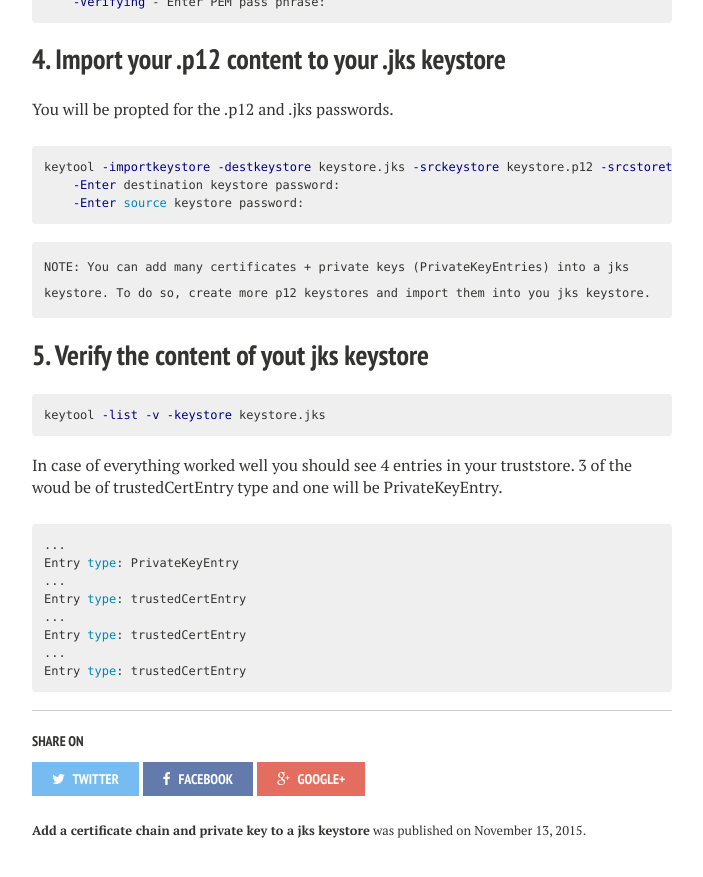
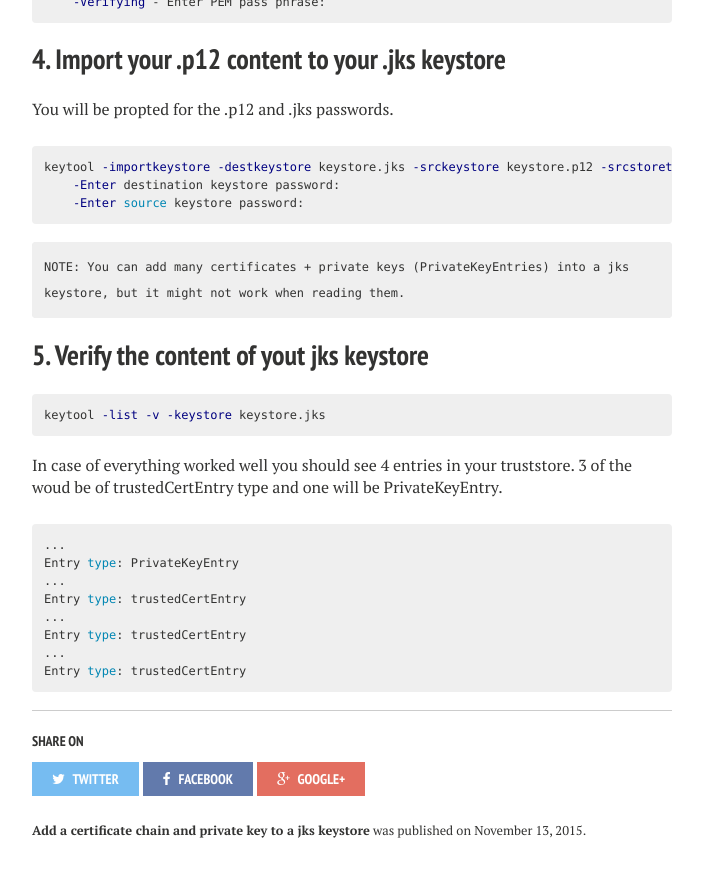
Before and after one commit to andreisid/andreisid.github.io, a Jekyll site: the page built from _posts/2015-11-13-add-a-certificate-chain-and-private-key-to-a-jks-keystore.markdown, in a window 1280 px wide and 900 px high, scrolled down 2006 px. Shown: the top 877 px of the window, without its empty margins (288-991 px from the left). Built offline with Jekyll 4.4.1, drawn with Linux system fonts in a browser that asks for light colours; nearby versions of some CDN libraries; comment, search, counter and statistics services are not loaded.

Commit message:
Update 2015-11-13-add-a-certificate-chain-and-private-key-to-a-jks-keystore.markdown

```diff
--- a/_posts/2015-11-13-add-a-certificate-chain-and-private-key-to-a-jks-keystore.markdown
+++ b/_posts/2015-11-13-add-a-certificate-chain-and-private-key-to-a-jks-keystore.markdown
@@ -100,7 +100,7 @@ keytool -importkeystore -destkeystore keystore.jks -srckeystore keystore.p12 -sr
 {% endhighlight %}
 
     NOTE: You can add many certificates + private keys (PrivateKeyEntries) into a jks
-    keystore. To do so, create more p12 keystores and import them into you jks keystore.
+    keystore, but it might not work when reading them.
 
 ## 5. Verify the content of yout jks keystore
 
```
